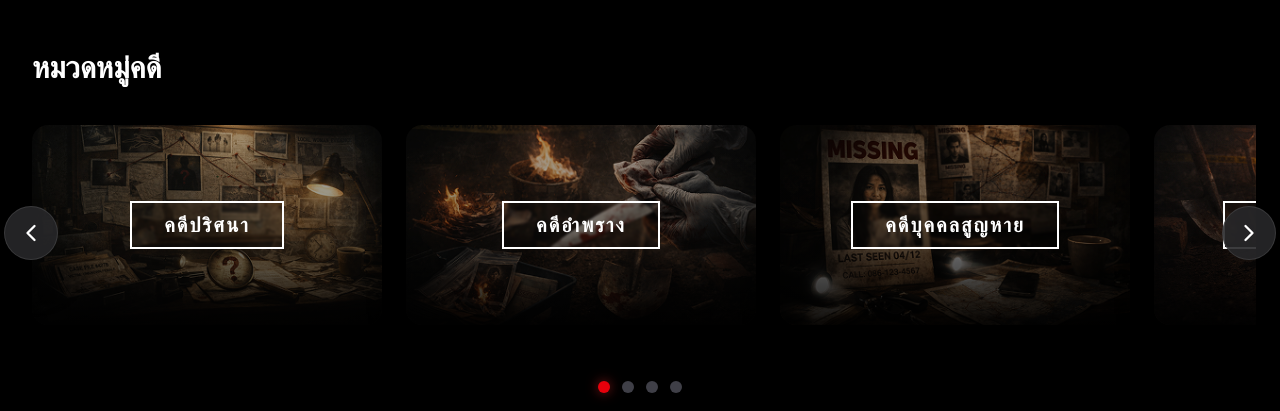
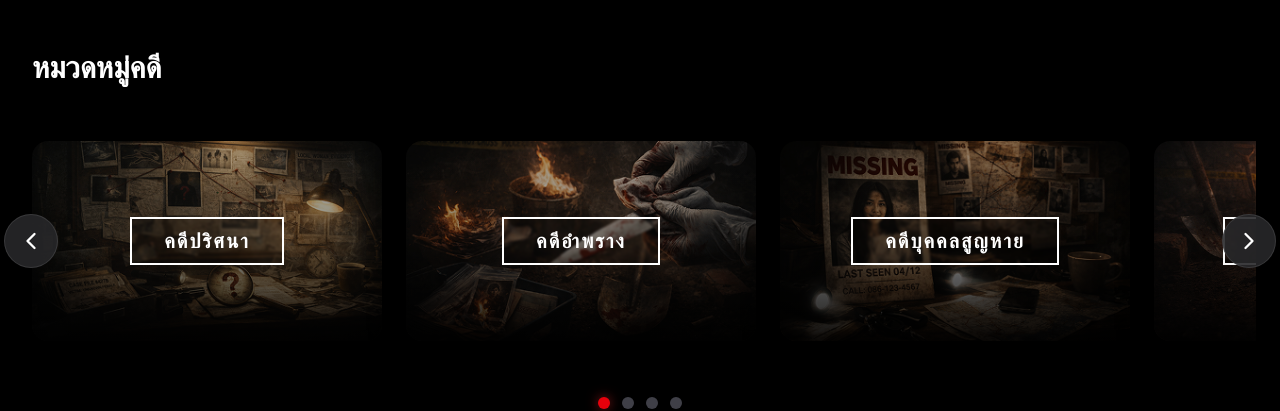
Before and after one commit to nuttawit007/react-crime-archive-system, a React (Vite) app: page / in a window 1280 px wide. Shown: the part 1560-1971 px from the top of the page. Built offline with nearby package versions, Linux system fonts and the light colour scheme.

Commit message:
adjust outline of card (categorySection)

```diff
--- a/src/components/home/category/CategorySection.jsx
+++ b/src/components/home/category/CategorySection.jsx
@@ -73,7 +73,7 @@ const CategorySection = () => {
 
         <div
           ref={scrollRef}
-          className="flex gap-6 overflow-x-auto no-scrollbar scroll-smooth pb-4 px-2 snap-x snap-mandatory" >
+          className="flex gap-6 overflow-x-auto no-scrollbar scroll-smooth py-4 px-2 snap-x snap-mandatory" >
           {categories.map((cat, i) => (
             <CategoryCard
               key={i}
```
